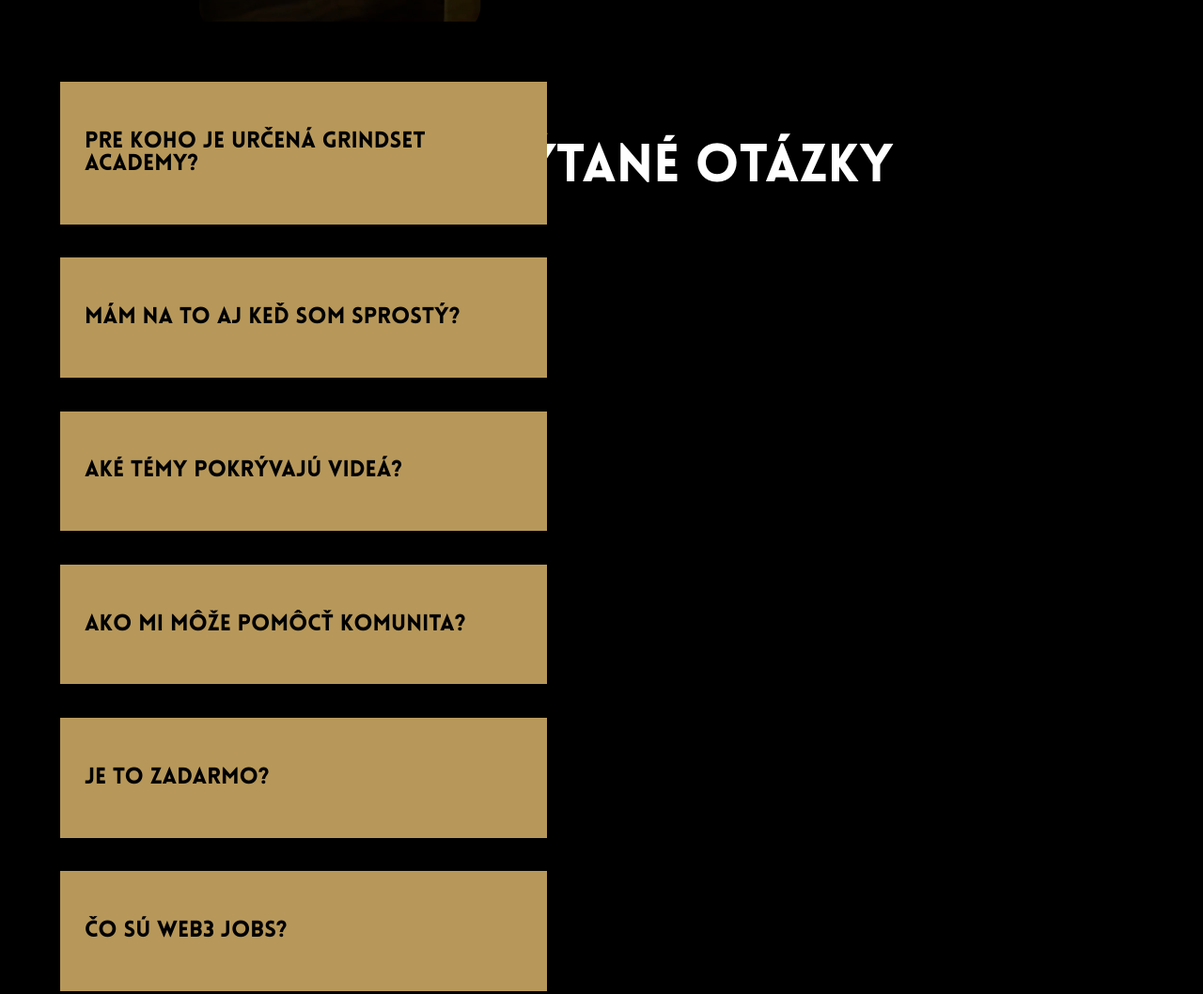
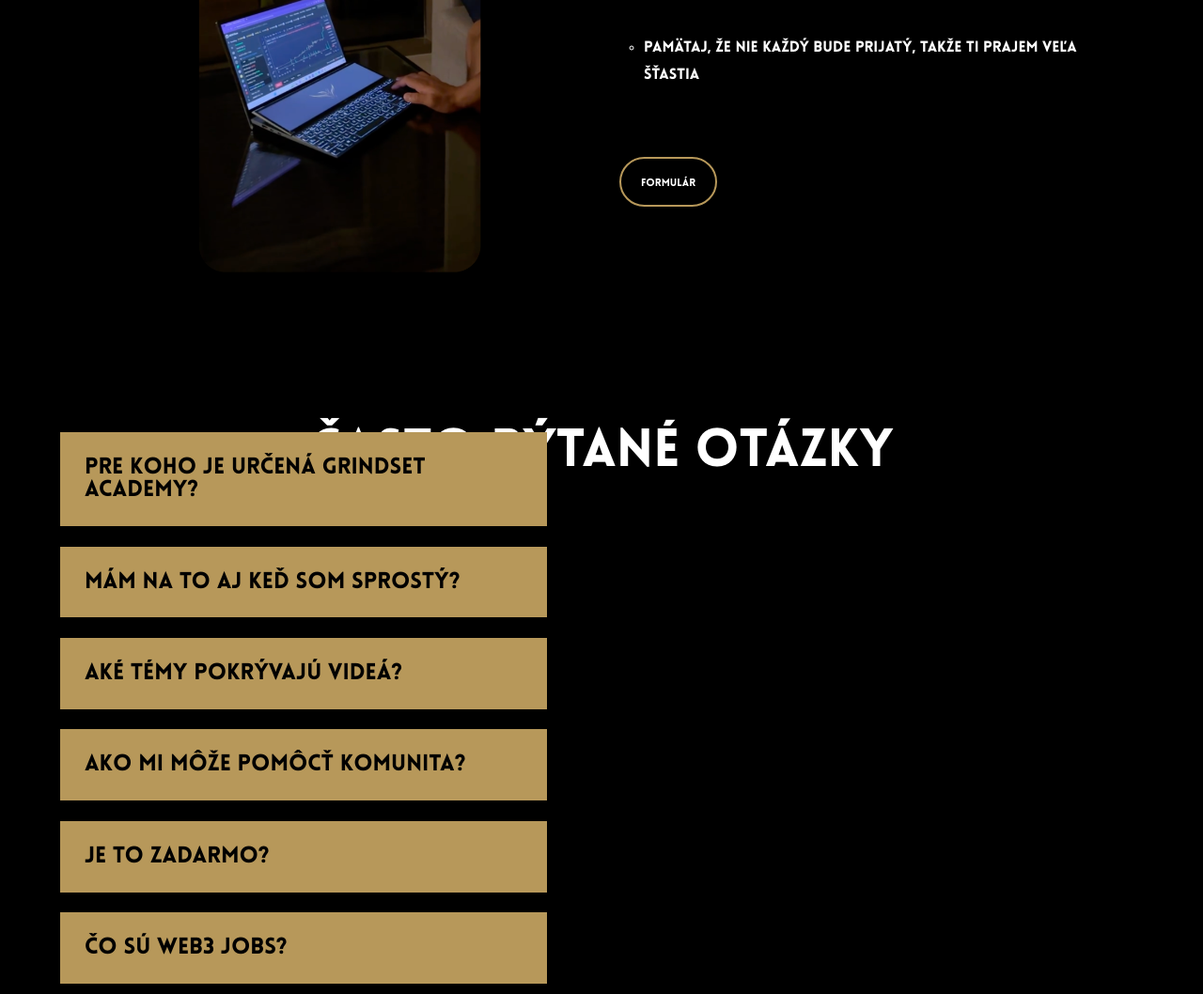
Before and after one commit to userwebmaster/web3, a plain HTML site: page index.html in a window 1280 px wide. Shown: the part 4554-5612 px from the top of the page at 94% size. Drawn offline with Linux system fonts and the light colour scheme.

Commit message:
Add files via upload

```diff
--- a/styles.css
+++ b/styles.css
@@ -413,7 +413,7 @@
 .question{
     width: 100%;
     height: auto;
-    padding: 10% 5%;
+    padding: 5% 5%;
     display: flex;
     flex-direction: column;
     align-items: left;
```
